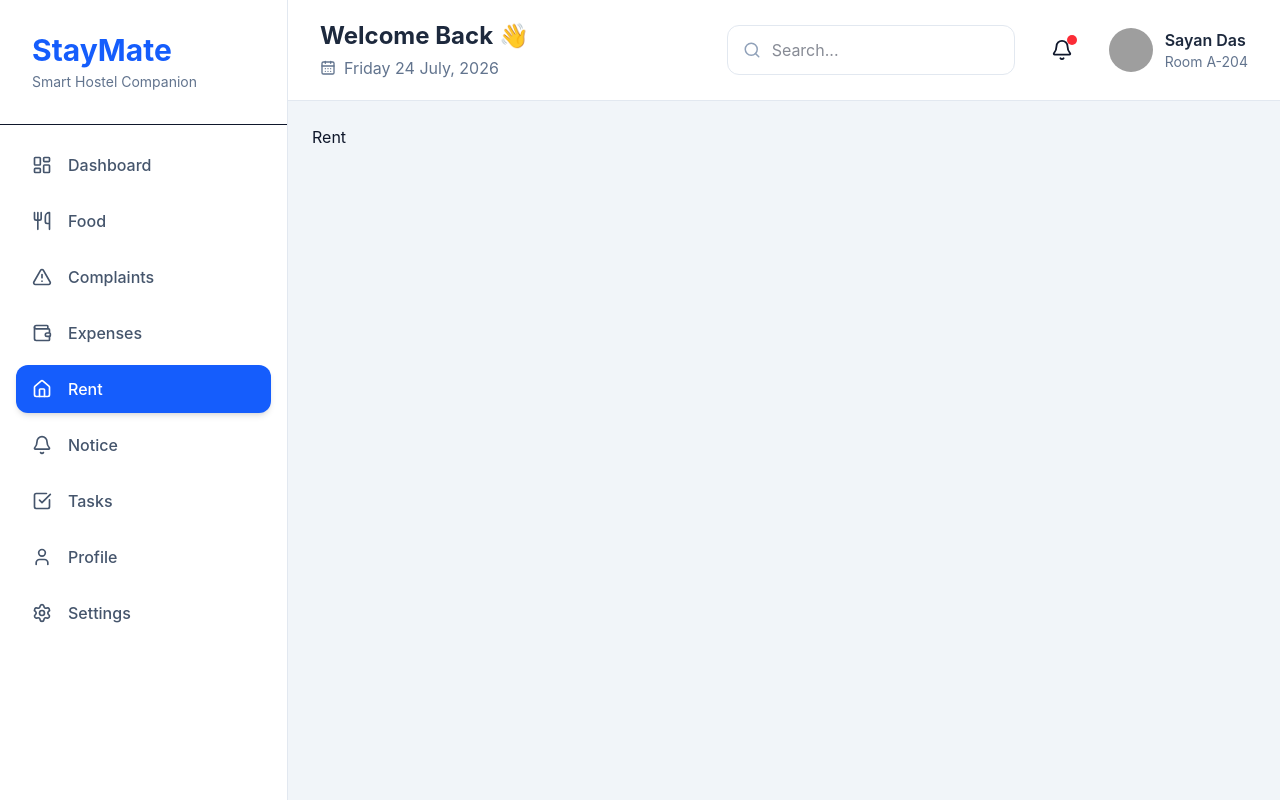
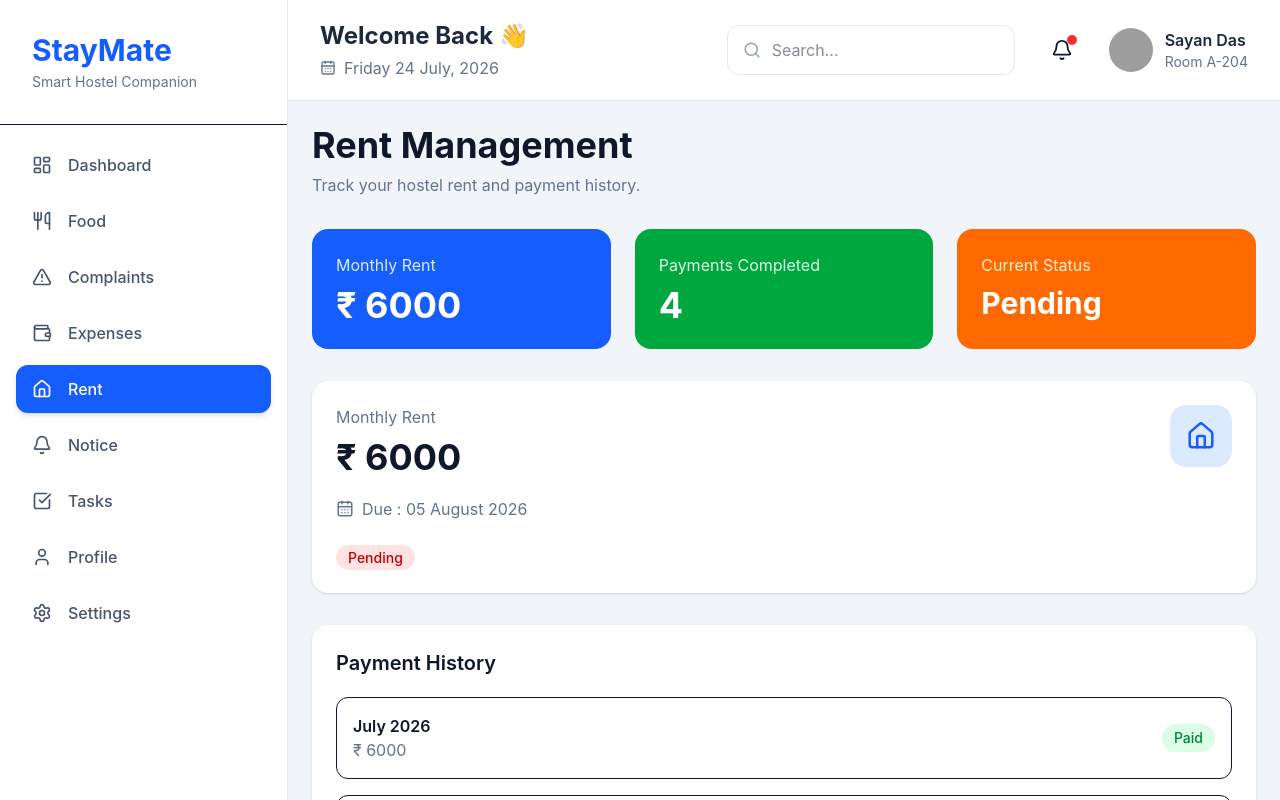
Before and after one commit to sayan-adhikary/staymate, a React (Vite) app: page /rent in a window 1280 px wide. Shown: the top 800 px of the page. Built offline with nearby package versions, Linux system fonts and the light colour scheme; grey boxes are pictures that could not be loaded.

Commit message:
Add rent management features: implement RentCard and PaymentHistory components, and integrate rent data for display

```diff
--- /dev/null
+++ b/src/components/rent/PaymentHistory.jsx
@@ -0,0 +1,28 @@
+import StatusBadge from "./StatusBadge";
+
+function PaymentHistory({ history }) {
+  return (
+    <div className="bg-white rounded-2xl shadow-sm p-6">
+      <h2 className="text-xl font-semibold mb-5">Payment History</h2>
+
+      <div className="space-y-4">
+        {history.map((payment) => (
+          <div
+            key={payment.id}
+            className="flex justify-between items-center border rounded-xl p-4"
+          >
+            <div>
+              <h3 className="font-semibold">{payment.month}</h3>
+
+              <p className="text-slate-500">₹ {payment.amount}</p>
+            </div>
+
+            <StatusBadge status={payment.status} />
+          </div>
+        ))}
+      </div>
+    </div>
+  );
+}
+
+export default PaymentHistory;
--- /dev/null
+++ b/src/components/rent/RentCard.jsx
@@ -0,0 +1,32 @@
+import { Home, CalendarDays } from "lucide-react";
+import StatusBadge from "./StatusBadge";
+
+function RentCard({ rent }) {
+  return (
+    <div className="bg-white rounded-2xl shadow-sm p-6">
+      <div className="flex justify-between items-start">
+        <div>
+          <p className="text-slate-500">Monthly Rent</p>
+
+          <h2 className="text-4xl font-bold mt-2">₹ {rent.amount}</h2>
+
+          <div className="flex items-center gap-2 mt-5 text-slate-500">
+            <CalendarDays size={18} />
+
+            <span>Due : {rent.dueDate}</span>
+          </div>
+        </div>
+
+        <div className="bg-blue-100 p-4 rounded-2xl">
+          <Home size={30} className="text-blue-600" />
+        </div>
+      </div>
+
+      <div className="mt-6">
+        <StatusBadge status={rent.status} />
+      </div>
+    </div>
+  );
+}
+
+export default RentCard;
--- /dev/null
+++ b/src/components/rent/StatusBadge.jsx
@@ -0,0 +1,15 @@
+function StatusBadge({ status }) {
+  return (
+    <span
+      className={`px-3 py-1 rounded-full text-sm font-medium ${
+        status === "Paid"
+          ? "bg-green-100 text-green-700"
+          : "bg-red-100 text-red-700"
+      }`}
+    >
+      {status}
+    </span>
+  );
+}
+
+export default StatusBadge;
--- /dev/null
+++ b/src/data/rentData.js
@@ -0,0 +1,34 @@
+export const rentData = {
+    currentRent: {
+        amount: 6000,
+        dueDate: "05 August 2026",
+        status: "Pending",
+    },
+
+    history: [
+        {
+            id: 1,
+            month: "July 2026",
+            amount: 6000,
+            status: "Paid",
+        },
+        {
+            id: 2,
+            month: "June 2026",
+            amount: 6000,
+            status: "Paid",
+        },
+        {
+            id: 3,
+            month: "May 2026",
+            amount: 6000,
+            status: "Paid",
+        },
+        {
+            id: 4,
+            month: "April 2026",
+            amount: 6000,
+            status: "Paid",
+        },
+    ],
+};
--- a/src/pages/Rent.jsx
+++ b/src/pages/Rent.jsx
@@ -1,9 +1,51 @@
-import React from 'react'
+import RentCard from "../components/rent/RentCard";
+import PaymentHistory from "../components/rent/PaymentHistory";
+import { rentData } from "../data/rentData";
 
 function Rent() {
+  const paidMonths = rentData.history.filter(
+    (payment) => payment.status === "Paid",
+  ).length;
+
   return (
-    <div>Rent</div>
-  )
+    <div className="space-y-8">
+      <div>
+        <h1 className="text-4xl font-bold">Rent Management</h1>
+
+        <p className="text-slate-500 mt-2">
+          Track your hostel rent and payment history.
+        </p>
+      </div>
+
+      <div className="grid md:grid-cols-3 gap-6">
+        <div className="bg-blue-600 text-white rounded-2xl p-6">
+          <p className="text-blue-100">Monthly Rent</p>
+
+          <h2 className="text-4xl font-bold mt-2">
+            ₹ {rentData.currentRent.amount}
+          </h2>
+        </div>
+
+        <div className="bg-green-600 text-white rounded-2xl p-6">
+          <p className="text-green-100">Payments Completed</p>
+
+          <h2 className="text-4xl font-bold mt-2">{paidMonths}</h2>
+        </div>
+
+        <div className="bg-orange-500 text-white rounded-2xl p-6">
+          <p className="text-orange-100">Current Status</p>
+
+          <h2 className="text-3xl font-bold mt-2">
+            {rentData.currentRent.status}
+          </h2>
+        </div>
+      </div>
+
+      <RentCard rent={rentData.currentRent} />
+
+      <PaymentHistory history={rentData.history} />
+    </div>
+  );
 }
 
-export default Rent
+export default Rent;
```
